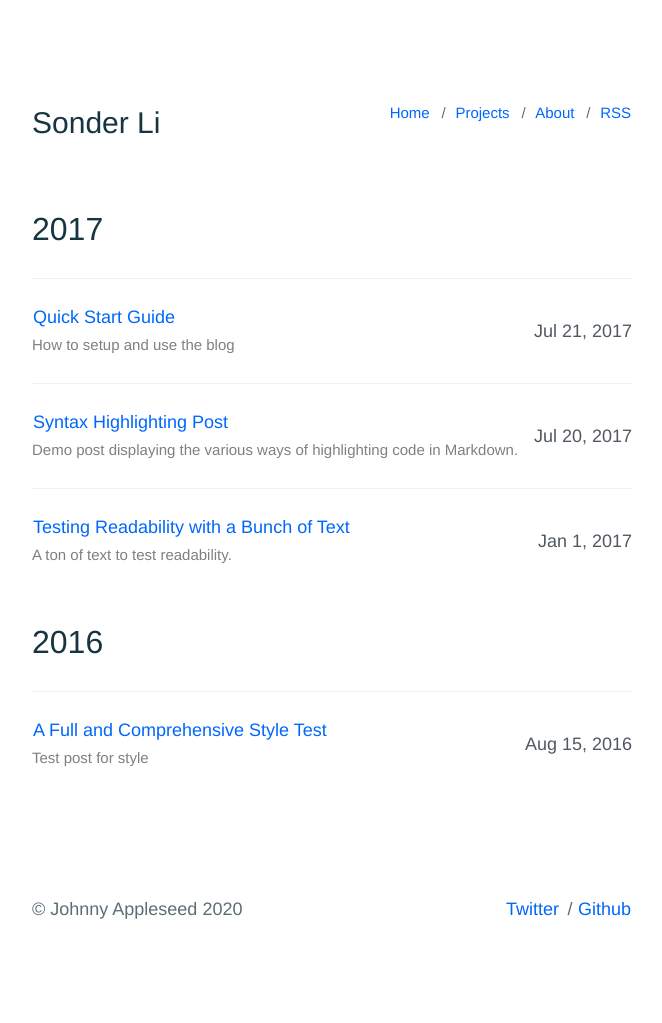
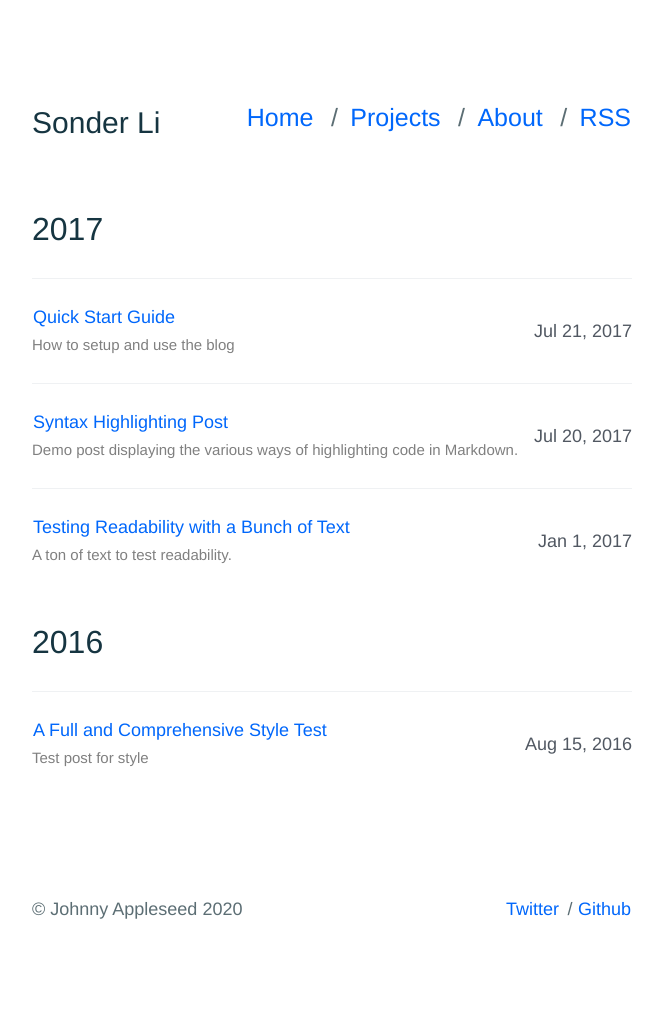
Before and after one commit to sumchuenli/sumchuenli.github.io, a Jekyll site: the page built from index.html, in a window 1280 px wide. Shown: the whole page, without its empty margins (308-970 px from the left). Built offline with Jekyll 4.4.1, drawn with Linux system fonts in a browser that asks for light colours.

Commit message:
Update _mixins.scss

```diff
--- a/_sass/helpers/_mixins.scss
+++ b/_sass/helpers/_mixins.scss
@@ -58,7 +58,7 @@
 
 @mixin fs--meta {
     line-height: 1;
-    font-size: 1.5rem; // 18px
+    font-size: 2.5rem; // 18px
 }
 
 @mixin fs--caption {
```
